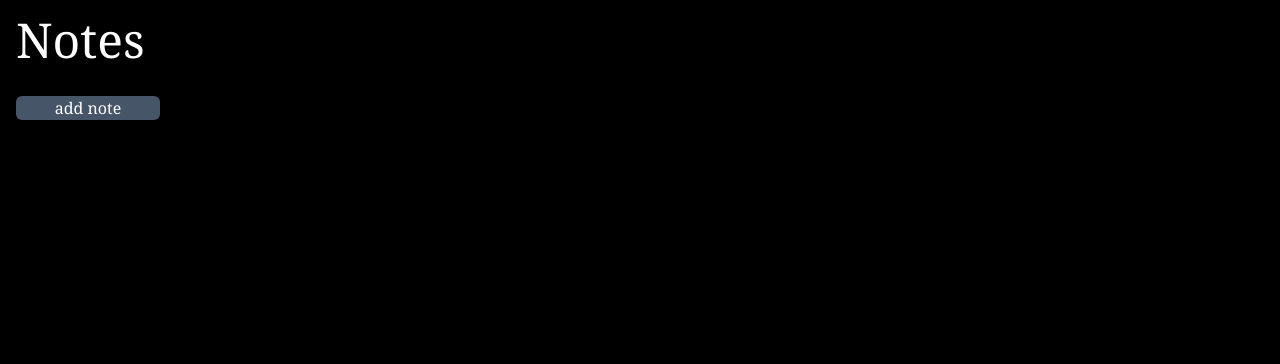
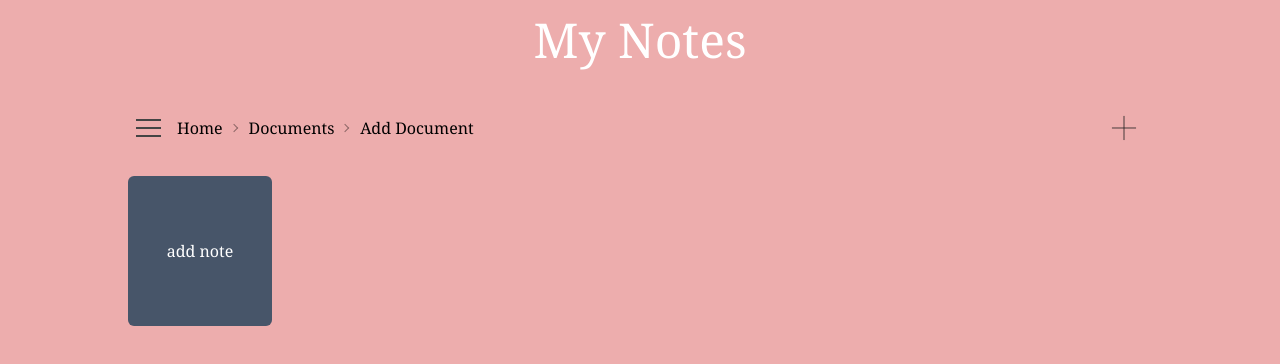
Before and after one commit to devTurambar/my-notes, a React (Create React App) app in the folder myNotes/my-notes/: page / in a window 1280 px wide. Shown: the top 364 px of the page. Built offline with nearby package versions, Linux system fonts and the light colour scheme.

Commit message:
new layout pt1

```diff
--- a/myNotes/my-notes/package.json
+++ b/myNotes/my-notes/package.json
@@ -45,6 +45,7 @@
     ]
   },
   "devDependencies": {
+    "daisyui": "^4.12.10",
     "tailwindcss": "^3.4.4"
   }
 }
--- a/myNotes/my-notes/src/App.css
+++ b/myNotes/my-notes/src/App.css
@@ -1,3 +1,32 @@
 .App {
   min-height:100vh;
 }
+.grid-notes{
+  display: grid;
+  gap:1rem;
+}
+@media only screen and (min-width: 768px) {
+  .grid-notes {
+    /* grid-template-columns: repeat(auto-fit, minmax(300px,1fr)); */
+    grid-template-columns: 1fr 1fr 1fr;
+    /* grid-auto-flow: column; */
+    gap:1rem;
+    grid-auto-rows:150px;
+  }
+}
+
+.bar1, .bar2, .bar3 {
+  width: 25px;
+  height: 2px;
+  background-color: #444444;
+  margin: 3px 0;
+  transition: 0.4s;
+}
+
+.navbar{
+  grid-template-columns:auto auto 1fr auto;
+  grid-template-areas: "a b c d";
+}
+.navbar :nth-child(3) {
+  grid-area:d;
+}
--- a/myNotes/my-notes/src/App.tsx
+++ b/myNotes/my-notes/src/App.tsx
@@ -3,7 +3,7 @@ import './App.css';
 
 function App() {
   return (
-    <div className="App bg-black text-white font-serif p-4">
+    <div className="App bg-pink-bg text-white font-serif p-4">
       <MyRoutes />
     </div>
   );
--- a/myNotes/my-notes/src/components/Logo.tsx
+++ b/myNotes/my-notes/src/components/Logo.tsx
@@ -1,6 +1,6 @@
 const Title = ({title} : {title:string}) => {
     return (
-        <div className="text-5xl">
+        <div className="text-5xl text-center">
             {title}
         </div>
     )
--- /dev/null
+++ b/myNotes/my-notes/src/components/MenuButton.tsx
@@ -0,0 +1,21 @@
+"use client"
+import React from "react";
+
+interface MenuButtonProps{
+    outerContainer: string,
+    innerContainer: string,
+}
+
+const MenuButton: React.FC<MenuButtonProps> = ( MenuButtonProps ) => {
+    return(
+        <div className={MenuButtonProps.outerContainer}>
+            <div className={MenuButtonProps.innerContainer}>
+                <div className={`bar1`}></div>
+                <div className={`bar2`}></div>
+                <div className={`bar3`}></div>
+            </div>
+        </div>
+    );
+}
+
+export default MenuButton;
--- /dev/null
+++ b/myNotes/my-notes/src/components/Navbar.tsx
@@ -0,0 +1,23 @@
+import MenuButton from "./MenuButton";
+import addIcon from "../img/plus.svg"
+
+const Navbar = () => {
+    return (
+        // <div className="flex gap-4 items-center">
+        <div className="grid gap-4 navbar">
+            <MenuButton outerContainer="cursor-pointer m-auto hover:bg-gray-100 rounded-full" innerContainer="rounded-full hover:bg-gray-100 flex flex-col items-center"/>
+            <div className="breadcrumbs text-md text-black">
+                <ul>
+                    <li><a>Home</a></li>
+                    <li><a>Documents</a></li>
+                    <li>Add Document</li>
+                </ul>
+            </div>
+            <div className="teste">
+                <img className="cursor-pointer" src={addIcon} />
+            </div>
+        </div>
+    )
+}
+
+export default Navbar;
--- a/myNotes/my-notes/src/components/Note.tsx
+++ b/myNotes/my-notes/src/components/Note.tsx
@@ -6,11 +6,12 @@ import { Link } from 'react-router-dom';
 const Note = ({title, content, id} : {title:string | undefined, content:string | undefined, id:number}) => {
     const dispatch = useAppDispatch();
     return (
-        <div className='flex flex-1 rounded-md p-4 bg-yellow-500'>
+        <div className='flex rounded-md p-4 bg-yellow-500'>
             <Link to="/pages/InsideNote" className="flex flex-col flex-1" state={{ id: id }}>
                 <span className="text-2xl font-bold">{title}</span>
                 <span className="text-sm">{content}</span>
             </Link>
+            {/* <input type="color"/> */}
             <img className="cursor-pointer w-8" onClick={() => dispatch(erase(id))} src={deleteIcon}/>
             {/* <span>{note[0]}</span> */}
             {/* <button onClick={() => dispatch(change("text"))} className='bg-slate-600 text-white rounded-md w-36'>change note</button> */}
--- a/myNotes/my-notes/src/components/NotesList.tsx
+++ b/myNotes/my-notes/src/components/NotesList.tsx
@@ -16,7 +16,7 @@ const NodesList = () => {
         // navigate("/pages/InsideNote");
     };
     return (
-        <div className="flex flex-col md:flex-row gap-4">
+        <div className="grid-notes">
             {notes.map((e) => {
                 return (
                     <Note key={e.id} title={e.title} id={e.id} content={e.content}/>
--- /dev/null
+++ b/myNotes/my-notes/src/components/Sidebar.tsx
@@ -0,0 +1,11 @@
+import MenuButton from "./MenuButton";
+
+const Sidebar = () => {
+    return (
+        <div className="fixed top-20 left-2">
+            <MenuButton outerContainer="cursor-pointer p-3 m-auto hover:bg-gray-100 rounded-full" innerContainer="rounded-full hover:bg-gray-100 flex flex-col items-center"/>
+        </div>
+    )
+}
+
+export default Sidebar;
--- a/myNotes/my-notes/src/pages/Home/Home.tsx
+++ b/myNotes/my-notes/src/pages/Home/Home.tsx
@@ -5,6 +5,8 @@ import axios from "axios";
 import Note from "../../components/Note"
 import Logo from "../../components/Logo"
 import NotesList from "../../components/NotesList"
+import Navbar from '../../components/Navbar';
+import Sidebar from '../../components/Sidebar';
 
 function Home() {
   const apiCall = () => {
@@ -13,9 +15,12 @@ function Home() {
     })
   };
   return (
-    <div>
+    <div className='max-w-5xl m-auto'>
       <div className='mb-8'>
-        <Logo title="Notes"/>
+        <Logo title="My Notes"/>
+      </div>
+      <div className="flex mb-4">
+        <Navbar />
       </div>
       <NotesList />
       {/* <button onClick={apiCall}>click me</button> */}
--- a/myNotes/my-notes/tailwind.config.js
+++ b/myNotes/my-notes/tailwind.config.js
@@ -4,7 +4,14 @@ module.exports = {
     "./src/**/*.{js,jsx,ts,tsx}",
   ],
   theme: {
-    extend: {},
+    extend: {
+      colors: {
+        'pink-bg': '#EDADAD',
+        "gray-bg": "#D9D9D9"
+      },
+    },
   },
-  plugins: [],
+  plugins: [
+    require('daisyui'),
+  ],
 }
```
Also changed, not shown: myNotes/my-notes/src/img/plus.svg (added), 1 other file (tests, documents, lock files or other folders).
